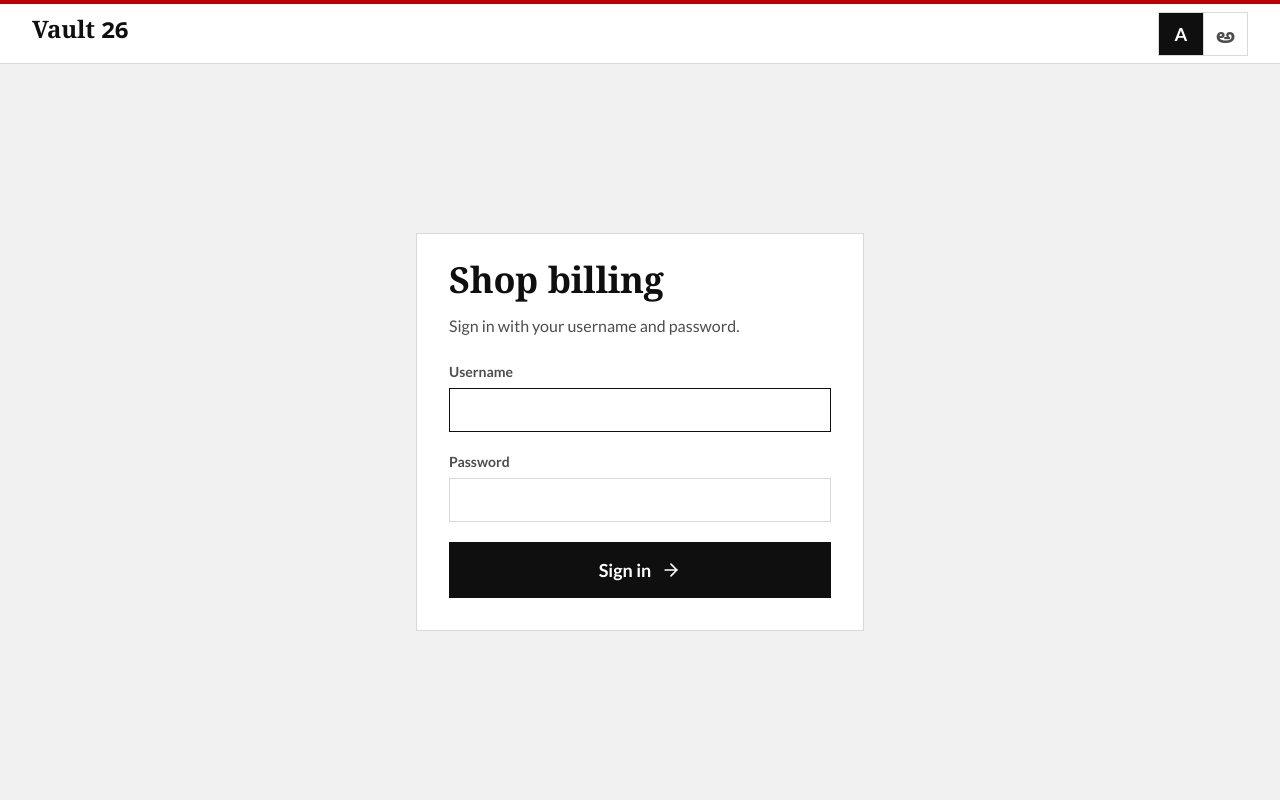
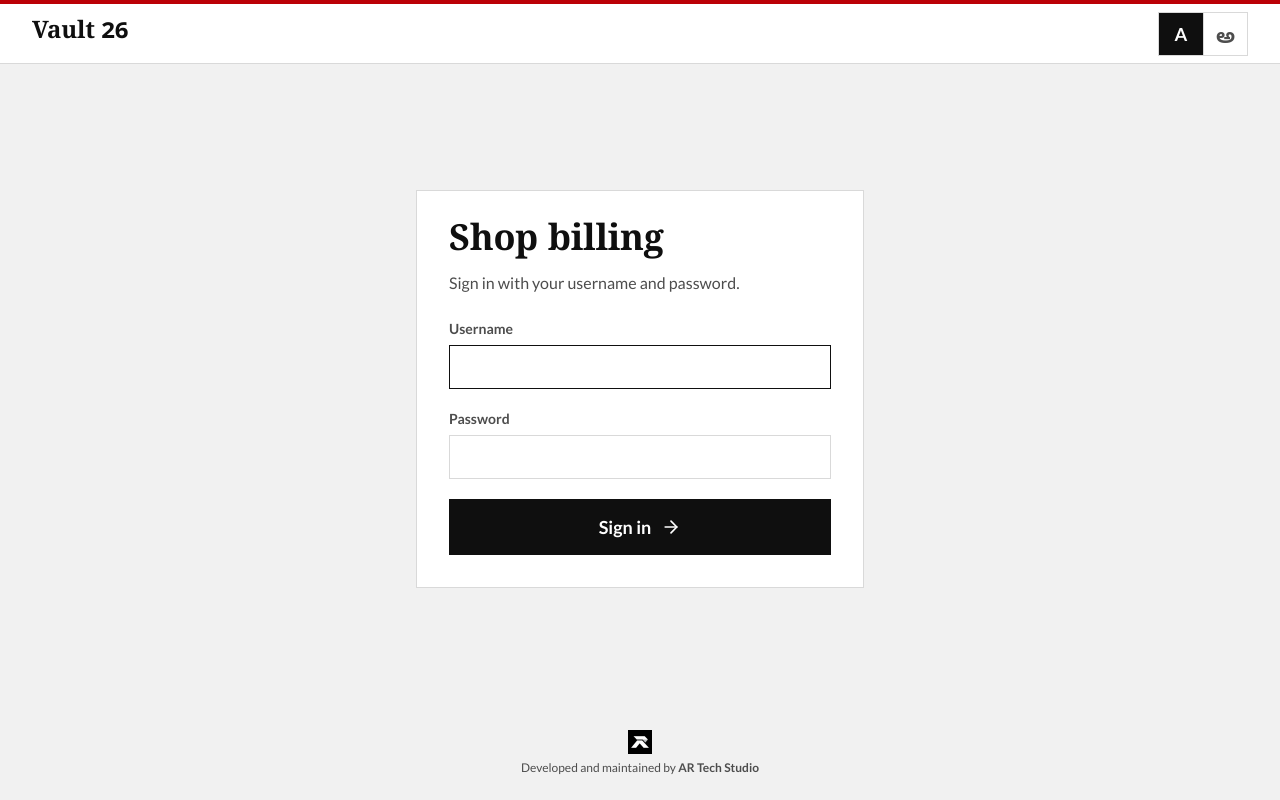
Before and after one commit to vault26ofc/vault26-billing, a React (Vite) app: page /login in a window 1280 px wide. Built offline with nearby package versions, Linux system fonts and the light colour scheme; no server answers; a web font is replaced by a local one.

Commit message:
feat: small "Developed and maintained by AR Tech Studio" credit at the bottom, links to artechstudio.co.in

```diff
--- /dev/null
+++ b/src/components/common/MadeBy.tsx
@@ -0,0 +1,20 @@
+import React from 'react';
+
+// Small credit at the very bottom of every screen. Kept quiet on purpose -
+// small, grey, under the shop's own content - so Vault 26 stays the brand
+// people see. Opens the AR Tech Studio website in a new tab.
+export const MadeBy: React.FC = () => (
+  <footer className="pt-4 pb-6 px-4 flex justify-center no-print">
+    <a
+      href="https://artechstudio.co.in"
+      target="_blank"
+      rel="noopener noreferrer"
+      className="flex flex-col items-center gap-1.5 text-xs text-v26-muted hover:text-v26-ink"
+    >
+      <img src="/ar-tech-studio.png" alt="AR Tech Studio" width={24} height={24} className="w-6 h-6" />
+      <span>
+        Developed and maintained by <span className="font-bold">AR Tech Studio</span>
+      </span>
+    </a>
+  </footer>
+);
--- a/src/components/layout/AppLayout.tsx
+++ b/src/components/layout/AppLayout.tsx
@@ -6,6 +6,7 @@ import { GlobalSearchModal } from '../common/GlobalSearchModal';
 import { QuickNewModal } from '../common/QuickNewModal';
 import { ToastContainer } from '../ui/ToastContainer';
 import { BackLink } from './BackLink';
+import { MadeBy } from '../common/MadeBy';
 
 export const AppLayout: React.FC = () => {
   const [sidebarOpen, setSidebarOpen] = useState(false);
@@ -56,6 +57,7 @@ export const AppLayout: React.FC = () => {
           <BackLink />
           <Outlet />
         </main>
+        <MadeBy />
       </div>
 
       {/* Global Modals & Notifications */}
--- a/src/pages/Login.tsx
+++ b/src/pages/Login.tsx
@@ -7,6 +7,7 @@ import { signIn } from '../api/auth';
 import { ArrowRight, Loader2 } from 'lucide-react';
 import { useT } from '../i18n';
 import { LanguageSwitch } from '../components/common/LanguageSwitch';
+import { MadeBy } from '../components/common/MadeBy';
 
 export const Login: React.FC = () => {
   const [username, setUsername] = useState('');
@@ -87,6 +88,7 @@ export const Login: React.FC = () => {
           </form>
         </div>
       </main>
+      <MadeBy />
     </div>
   );
 };
```
Also changed, not shown: public/ar-tech-studio.png (added).
